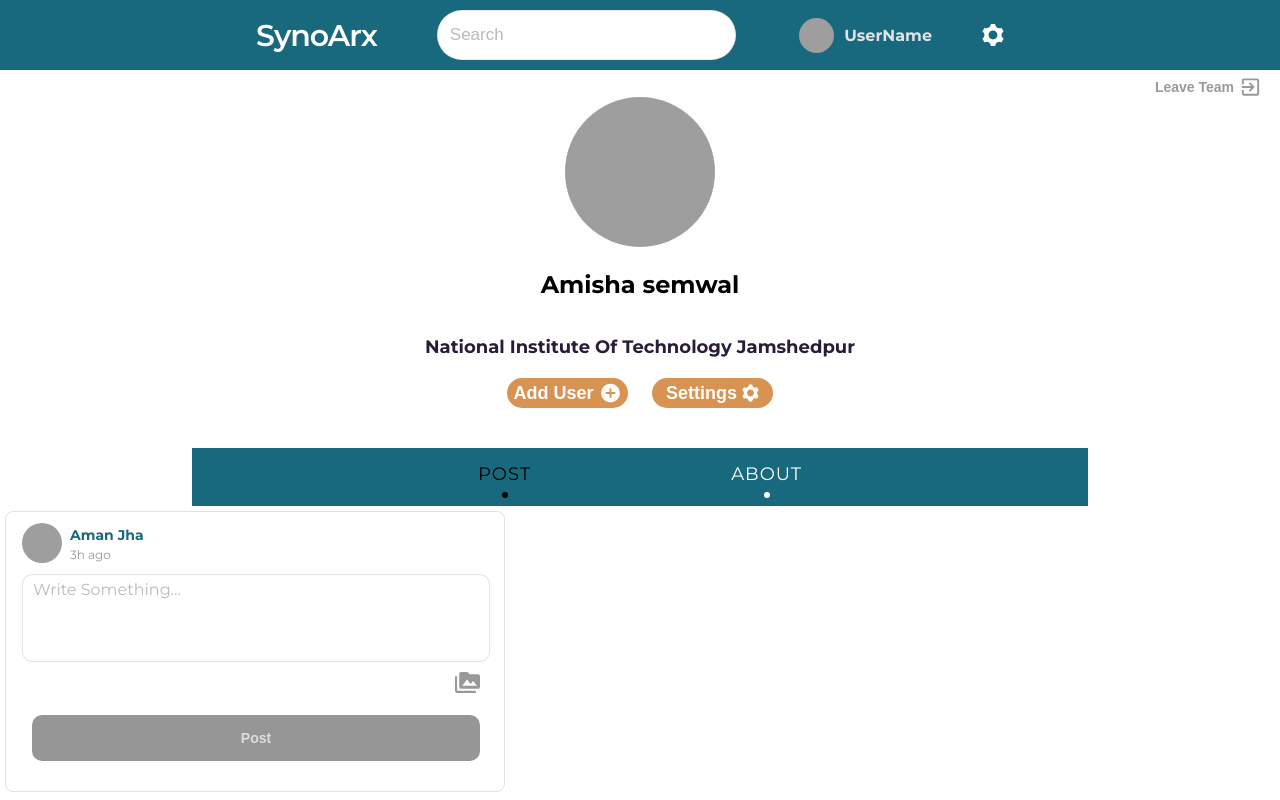
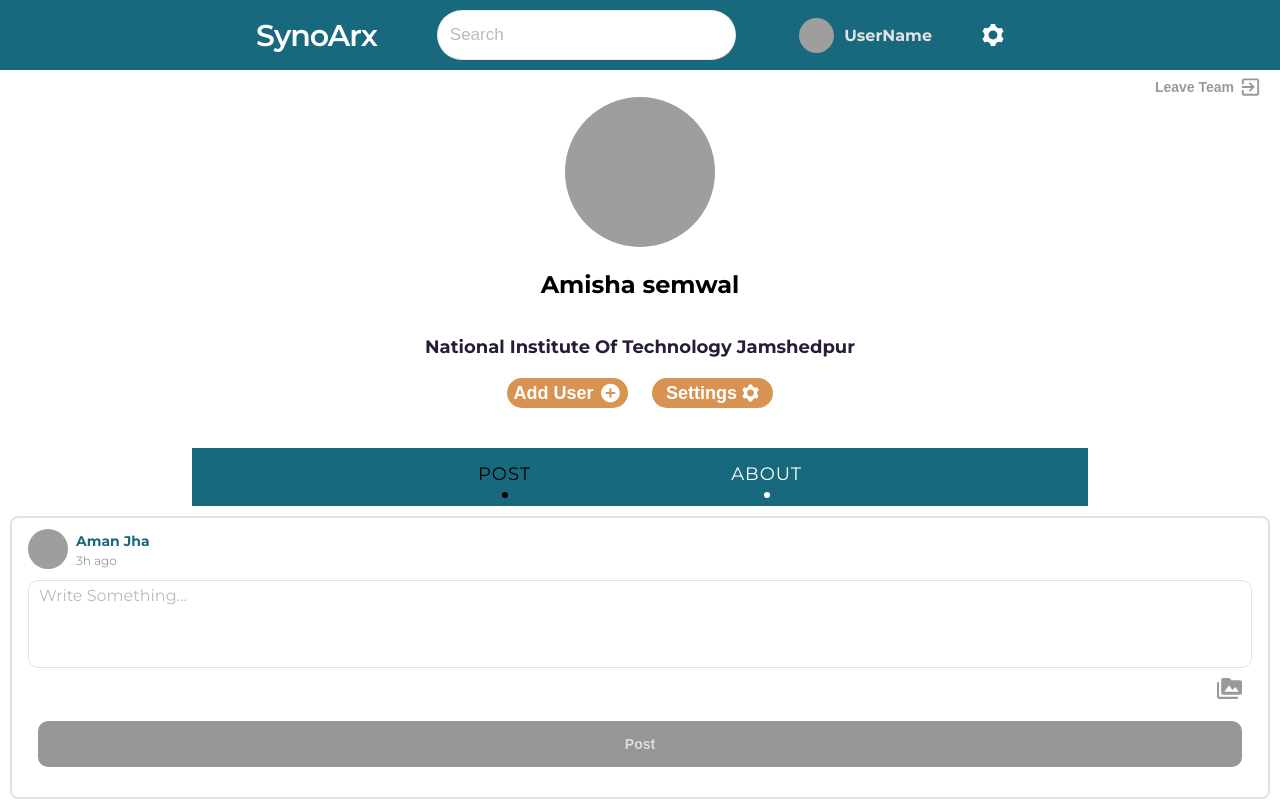
Before and after one commit to amanjha21/project-webapp, a React (Create React App) app in the folder frontend/: page / in a window 1280 px wide. Shown: the top 800 px of the page. Built offline with nearby package versions, Linux system fonts and the light colour scheme; grey boxes are pictures that could not be loaded.

Commit message:
width removed

```diff
--- a/frontend/src/components/Post/CreatePost/CreatePost.css
+++ b/frontend/src/components/Post/CreatePost/CreatePost.css
@@ -1,11 +1,11 @@
 .create-post-wrapper {
   background-color: var(--background-color);
   border-radius: 8px;
-  border: 1px solid var(--border-color);
-  width: 50vw;
+  border: 2px solid var(--border-color);
+  /* width: 50vw; */
   min-width: 300px;
-  max-width: 500px;
-  margin: 5px;
+  /* max-width: 500px; */
+  margin: 10px;
 }
 .create-post-wrapper .postContainer {
   display: none;
@@ -97,9 +97,6 @@
   margin: 10px;
 }
 .create-post-wrapper .body {
-  width: 50vw;
-  min-width: 300px;
-  max-width: 500px;
   padding: 0 16px;
   margin-bottom: 20px;
 }
```
